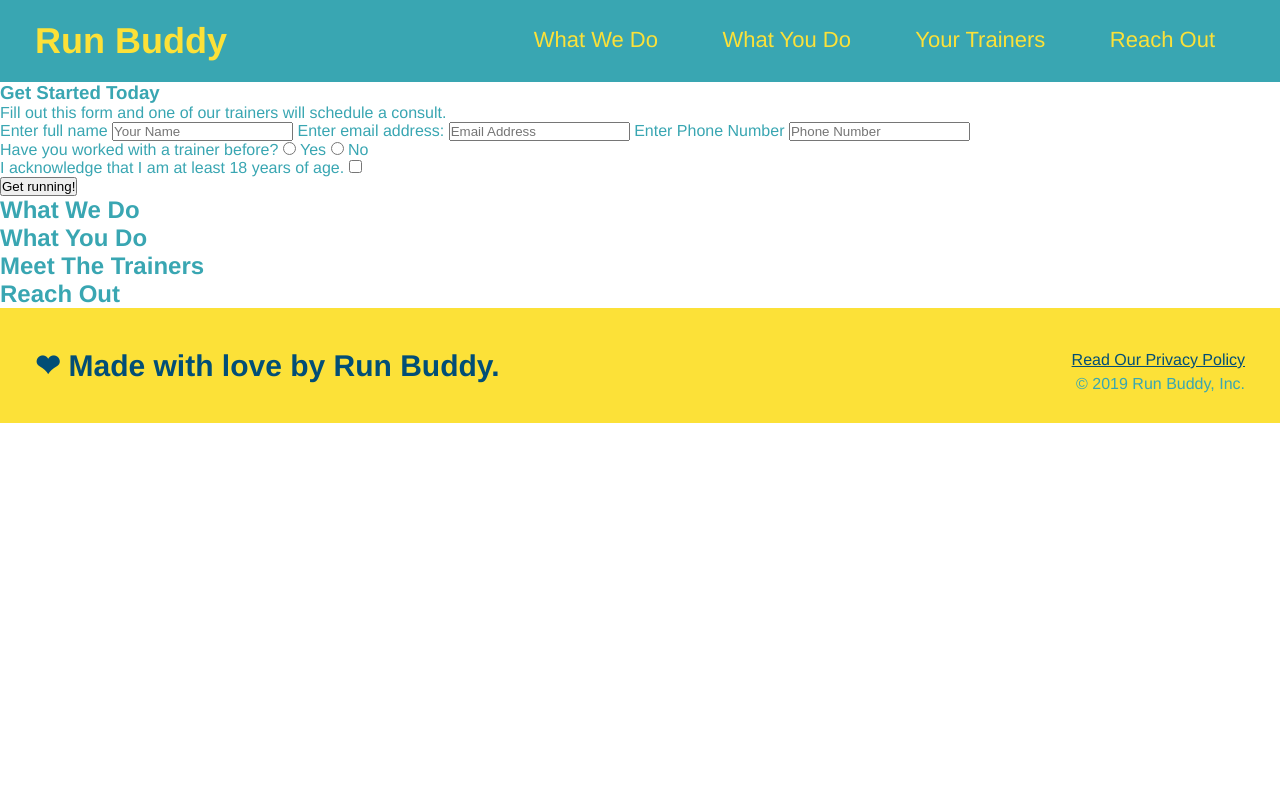
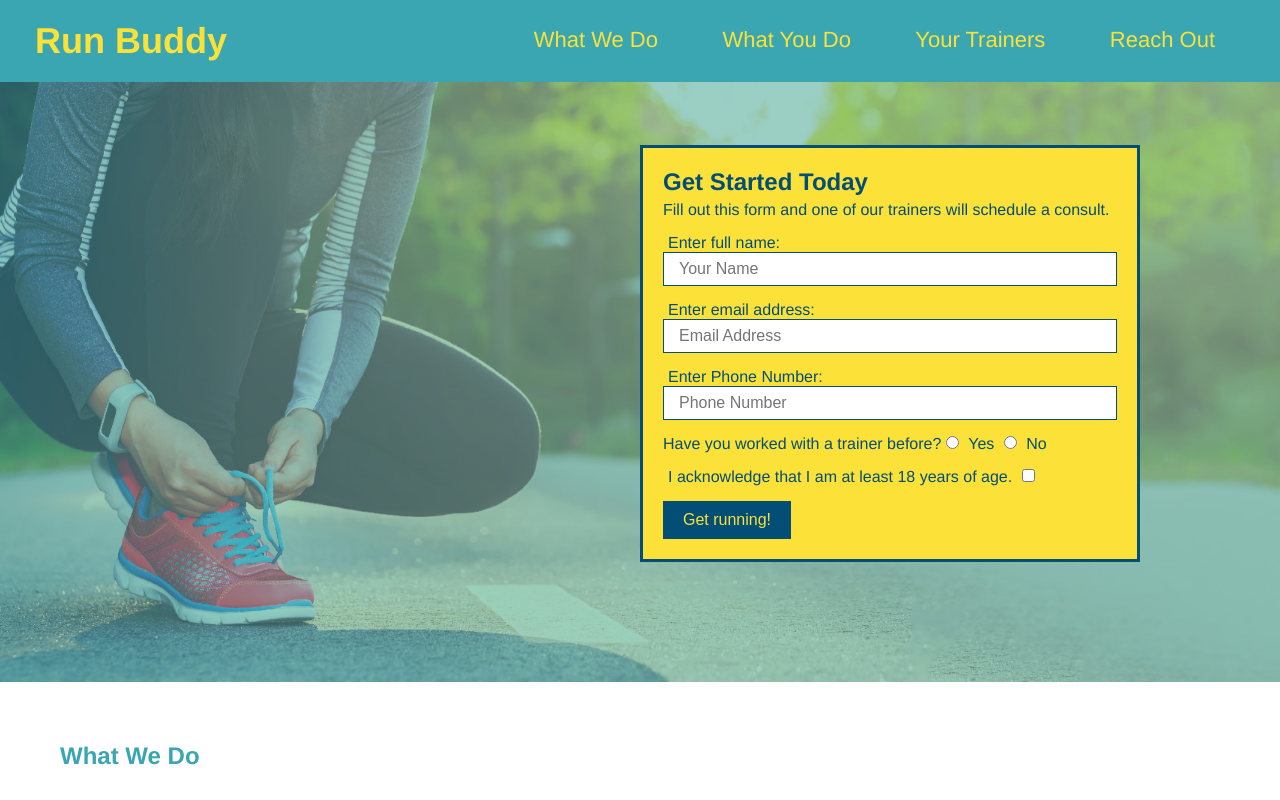
Before and after one commit to awhita01/Run-Buddy, a plain HTML site: page index.html in a window 1280 px wide. Shown: the top 800 px of the page. Drawn offline with Linux system fonts and the light colour scheme.

Commit message:
Completed Hero Section

```diff
--- a/assets/css/style.css
+++ b/assets/css/style.css
@@ -78,3 +78,59 @@ footer div {
 footer a {
     color: #024e76;
 }
+
+section {
+    padding: 60px;
+}
+
+/*Hero Style Start*/
+.hero {
+    background-image: url("../images/hero-bg.jpg");
+    height: 600px;
+    background-size: cover;
+    background-position: center;
+    position: relative;
+}
+/*Hero Style End*/
+.hero-form {
+    border: 3px solid #024e76;
+    background-color:#fce138;
+    padding: 20px;
+    width: 500px;
+    color: #024e76;
+    position: absolute;
+    bottom: 120px;
+    right: 140px;
+}
+
+.hero-form h3 {
+    font-size: 24px;
+    margin:0;
+}
+
+.hero-form p {
+    margin: 5px 0 15px 0;
+}
+
+.form-input {
+    border: 1px solid #024e76;
+    display: block;
+    padding: 7px 15px;
+    font-size: 16px;
+    color: #024e76;
+    width: 100%;
+    margin-bottom: 15px;
+}
+
+.hero-form label {
+    margin: 0 5px;
+}
+
+.hero-form button {
+    color:#fce138;
+    background-color: #024e76;
+    border: none;
+    padding: 10px 20px;
+    font-size: 16px;
+
+}
--- a/index.html
+++ b/index.html
@@ -42,18 +42,18 @@
 
 <!--hero/jumbotron-->
 
-<section>
-    <div>
+<section class="hero">
+    <div class="hero-form">
         <h3>Get Started Today</h3>
         <p>Fill out this form and one of our trainers will schedule a consult.</p>
         <!--Add for element-->
         <form>
-            <label for="name">Enter full name</label>
-            <input type="text" placeholder="Your Name" name="name" id="name"/>
+            <label for="name">Enter full name:</label>
+            <input type="text" placeholder="Your Name" name="name" id="name" class="form-input"/>
             <label for="email">Enter email address:</label>
-            <input type="email" placeholder="Email Address" name="email" id="email"/>
-            <label for="phone">Enter Phone Number</label>
-            <input type="tel" placeholder="Phone Number" name="phone" id="phone"/>
+            <input type="email" placeholder="Email Address" name="email" id="email" class="form-input"/>
+            <label for="phone">Enter Phone Number:</label>
+            <input type="tel" placeholder="Phone Number" name="phone" id="phone" class="form-input"/>
             <p>
                 Have you worked with a trainer before?
                 <input type="radio" name="trainer-confirm" id="trainer-yes" />
@@ -71,6 +71,7 @@
                 Get running!
             </button>
         </form>
+
     </div>
 </section>
 <!--end hero-->
```
Also changed, not shown: assets/images/hero-bg.jpg (added).
